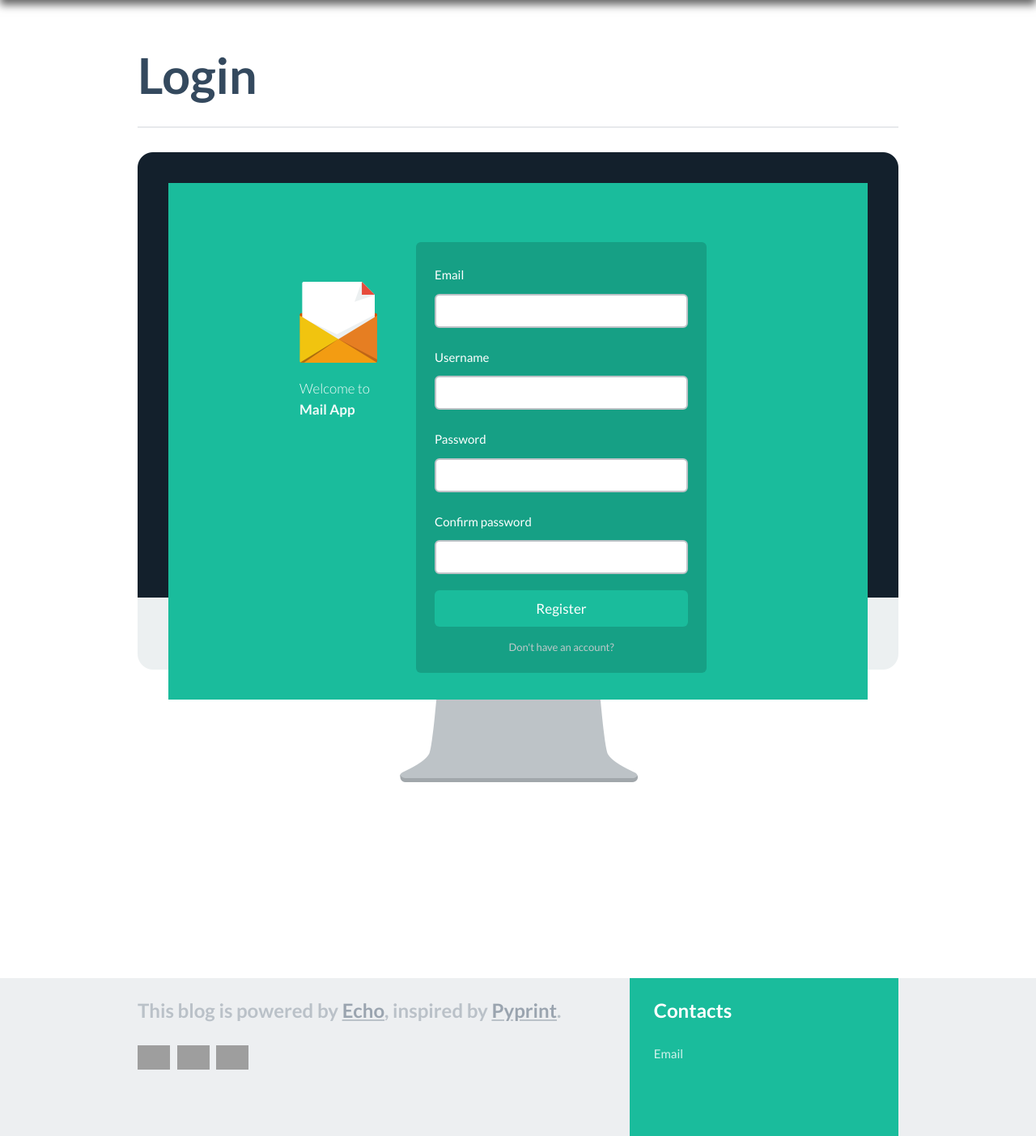
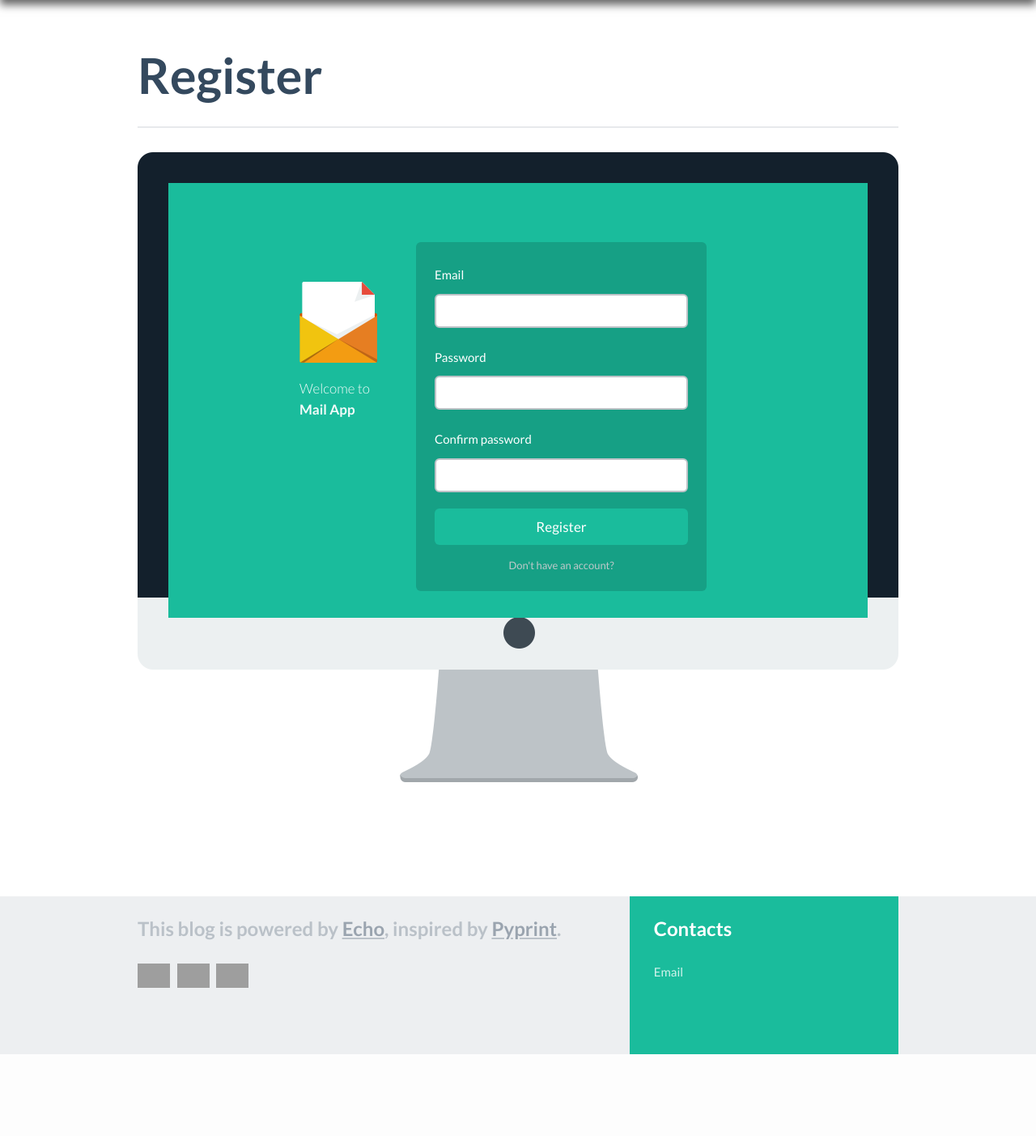
Before and after one commit to ceclinux/echo, a Flask app: page /auth/register in a window 1280 px wide. Shown: the part 471-1874 px from the top of the page at 81% size. After the commit the page ends 1773 px from the top, so only its background shows below. Run offline with Flask 2, Linux system fonts and the light colour scheme; some libraries are stand-ins or nearby versions; grey boxes are pictures that could not be loaded.

Commit message:
remove username

```diff
--- a/app/auth/forms.py
+++ b/app/auth/forms.py
@@ -10,7 +10,6 @@ class LoginForm(Form):
 
 class RegistrationForm(Form):
     email = StringField('Email', validators = [Required(), Length(1, 64), Email()])
-    username = StringField('Username', validators=[ Required(), Length(1, 64), Regexp('^[A-Za-z][A-Za-z0-9_.]*$', 0, 'Usernames must have only letters, ' 'numbers, dots or underscores')])
     password = PasswordField('Password', validators=[Required(), EqualTo('password2', message='Passwords must match.')])
     password2 = PasswordField('Confirm password', validators=[Required()])
     submit = SubmitField('Register')
--- a/app/auth/views.py
+++ b/app/auth/views.py
@@ -5,6 +5,7 @@ from .. import db
 from ..models import User
 from .forms import LoginForm, RegistrationForm
 from ..decorators import *
+import re
 
 @auth.route('/login', methods=['GET', 'POST'])
 def login():
@@ -15,7 +16,7 @@ def login():
             login_user(user, form.remember_me.data)
             return redirect(request.args.get('next') or url_for('main.index'))
         flash('Invalid username or password.')
-    return render_template('auth/registerandlogin.html', form=form)
+    return render_template('auth/registerandlogin.html', form=form, header="Login")
 
 
 @auth.route('/register', methods=['GET', 'POST'])
@@ -23,10 +24,10 @@ def login():
 def register():
     form = RegistrationForm()
     if form.validate_on_submit():
-        user = User(email=form.email.data, username=form.username.data, password=form.password.data, head_image = current_app.config['DEFAULT_HEAD_IMAGE'],background = current_app.config['DEFAULT_BACKGROUND'], blogname = form.username.data +" 's Blog")
+        user = User(email=form.email.data,  password=form.password.data, head_image = current_app.config['DEFAULT_HEAD_IMAGE'],background = current_app.config['DEFAULT_BACKGROUND'], blogname = re.sub(r'@.*', '', form.email.data))
         db.session.add(user)
         db.session.commit()
         current_app.user=user
-        flash('Congratulations!You has been registed')
+        flash('注册成功～\(^o^)/~')
         return redirect(url_for('main.index'))
-    return render_template('auth/registerandlogin.html', form=form)
+    return render_template('auth/registerandlogin.html', form=form, header="Register")
--- a/app/models.py
+++ b/app/models.py
@@ -6,7 +6,6 @@ class User(UserMixin, db.Model):
     __tablename__ = 'user'
     id = db.Column(db.Integer, primary_key = True)
     email = db.Column(db.String(64))
-    username = db.Column(db.String(64))
     password_hash = db.Column(db.String(128))
     head_image = db.Column(db.String(128))
     background = db.Column(db.String(128))
--- a/app/templates/auth/registerandlogin.html
+++ b/app/templates/auth/registerandlogin.html
@@ -2,7 +2,7 @@
 {% import "bootstrap/wtf.html" as wtf %}
 {% block page_content %}
 <div class="page-header">
-    <h1>Login</h1>
+    <h1>{{ header }}</h1>
 </div>
 <div class="login">
     <div class="login-screen">
--- a/manage.py
+++ b/manage.py
@@ -1,6 +1,5 @@
 import os
 from app import create_app, db
-from app.models import User
 from flask.ext.script import Manager, Shell
 from flask.ext.migrate import Migrate, MigrateCommand
 
```
